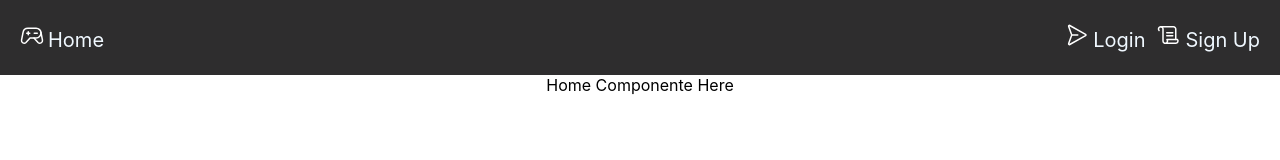
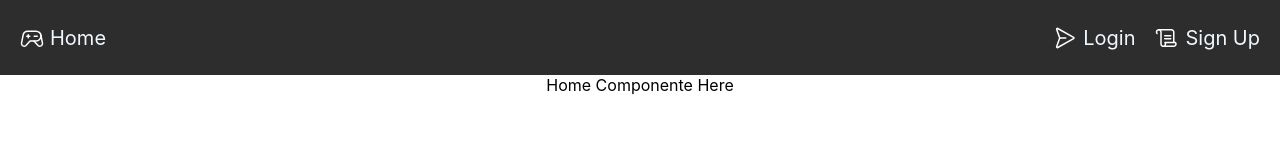
Before and after one commit to gabrigomez/my-classic-games, a React (Create React App) app: page / in a window 1280 px wide. Shown: the top 160 px of the page. Built offline with nearby package versions, Linux system fonts and the light colour scheme.

Commit message:
fix: add flexbox in link containers

```diff
--- a/src/components/NavBar.css
+++ b/src/components/NavBar.css
@@ -6,17 +6,18 @@ nav {
   height: 100%;
 }
 
-.home {
-  padding-left: 20px;
-}
-
 .login-container {
   display: flex;
   padding-right: 20px;
 }
 
-.login {
-  margin-right: 12px;
+.login, .home, .sign-up {
+  display: flex ;
+  align-items: center;
+}
+
+.home, .sign-up {
+  padding-left: 20px;
 }
 
 a {
@@ -30,5 +31,5 @@ a:hover {
 }
 
 .icon {
-  margin-right: 4px;
+  margin-right: 6px;
 }
--- a/src/components/NavBar.jsx
+++ b/src/components/NavBar.jsx
@@ -10,20 +10,26 @@ export const NavBar = () => {
         <div className='home'>
         <GameController className='icon' color='white' size={24}  />
           <Link to="/">
-            Home
+            <p>
+              Home
+            </p>
           </Link>
           </div>
         <div className='login-container'>
           <div className='login'>
           <PaperPlaneRight className='icon' color='white' size={24} />
             <Link to="/login">
-              Login
+              <p>
+                Login
+              </p>
             </Link>
           </div>
           <div className='sign-up'>
             <Scroll className='icon' color='white' size={24} />
             <Link to="/signup">
-              Sign Up
+              <p>
+                Sign Up
+              </p>
             </Link>
           </div>
         </div>
```
